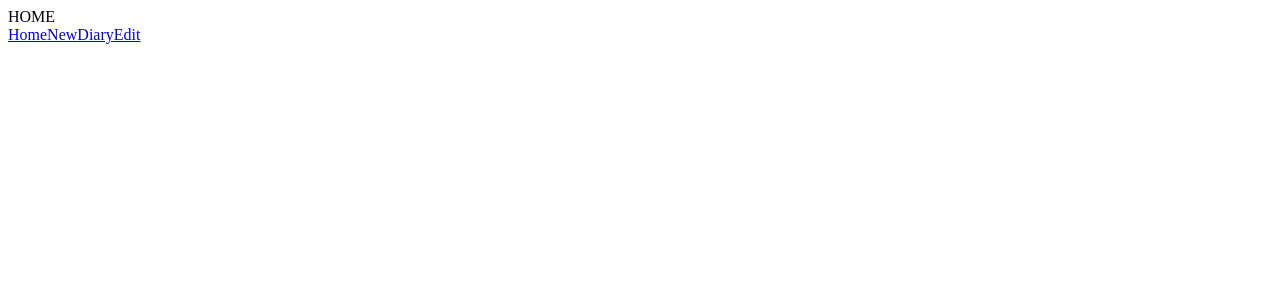
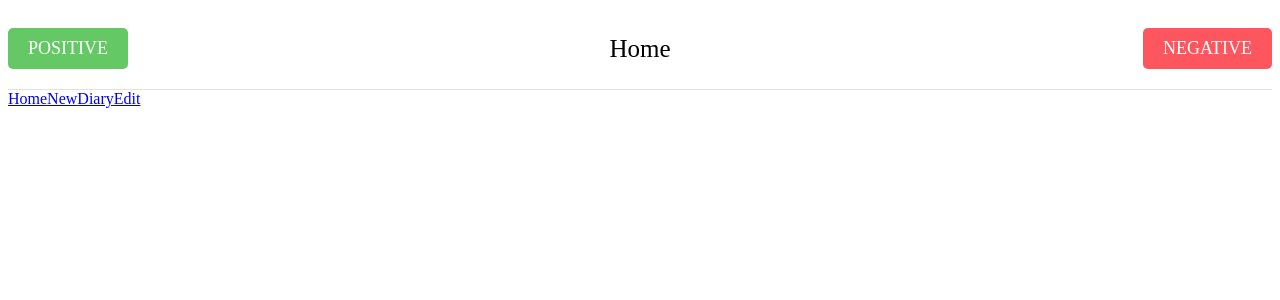
Before and after one commit to yeona23/emotion_diary, a React (Create React App) app: page / in a window 1280 px wide. Shown: the top 300 px of the page. Built offline with nearby package versions, Linux system fonts and the light colour scheme; a web font is replaced by a local one.

Commit message:
editoe페이지 UI 구현

```diff
--- a/src/pages/Home.js
+++ b/src/pages/Home.js
@@ -1,11 +1,33 @@
 import React from "react";
 import { useSearchParams } from "react-router-dom";
+import Button from "../components/Button";
+import Header from "../components/Header";
 
 const Home = () => {
   const [searchParams, setSearchParams] = useSearchParams();
   console.log(searchParams.get("sort"));
 
-  return <div>HOME</div>;
+  return (
+    <div>
+      <Header
+        title={"Home"}
+        leftChild={
+          <Button
+            type="positive"
+            text={"POSITIVE"}
+            onClick={() => alert("positive button")}
+          />
+        }
+        rightChild={
+          <Button
+            type="negative"
+            text={"NEGATIVE"}
+            onClick={() => alert("negative button")}
+          />
+        }
+      />
+    </div>
+  );
 };
 
 export default Home;
```
Also changed, not shown: src/components/Editor.js (added, +66 -0 lines).
